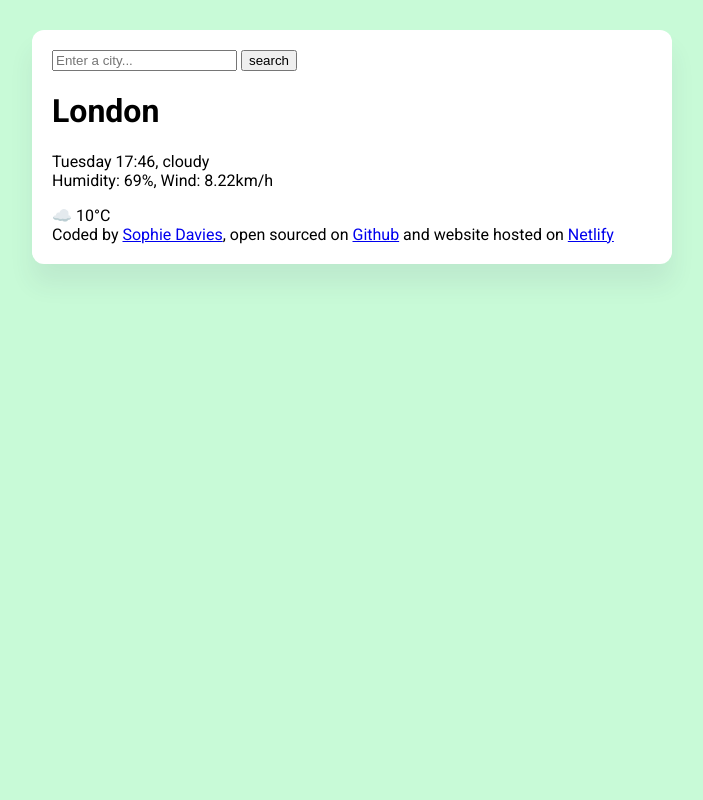
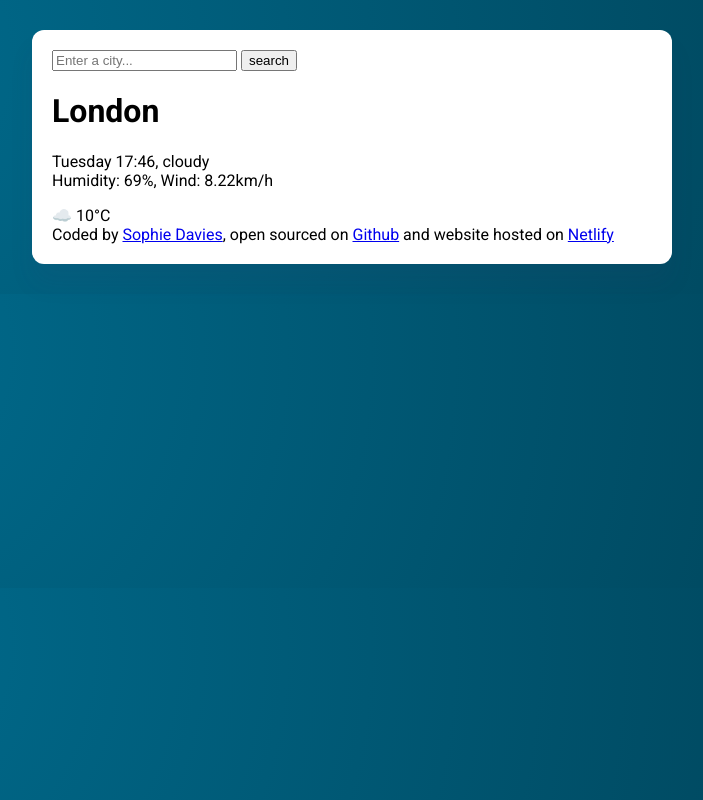
Before and after one commit to SophieLMD/weather-forecast-app, a plain HTML site: page index.html in a window 1280 px wide. Shown: the whole page, without its empty margins (288-991 px from the left). Drawn offline with Linux system fonts and the light colour scheme.

Commit message:
Changed background colour to radial-gradient

```diff
--- a/src/styles.css
+++ b/src/styles.css
@@ -1,5 +1,9 @@
 body {
-  background: #c8fad7;
+  background: radial-gradient(
+    circle at 10% 20%,
+    rgb(0, 107, 141) 0%,
+    rgb(0, 69, 91) 90%
+  );
   font-family: "roboto", sans-serif;
 }
 .weather-app-container {
```
